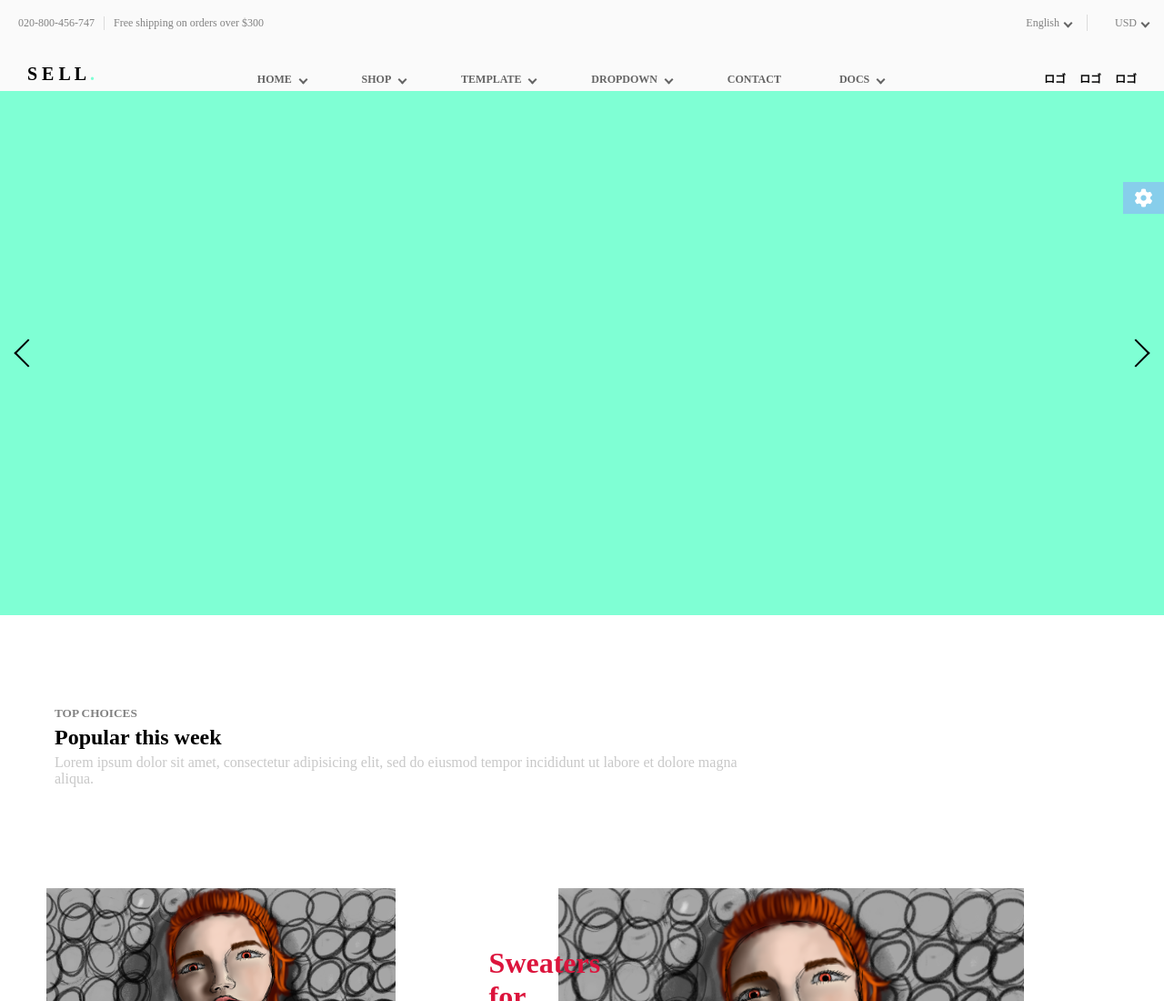
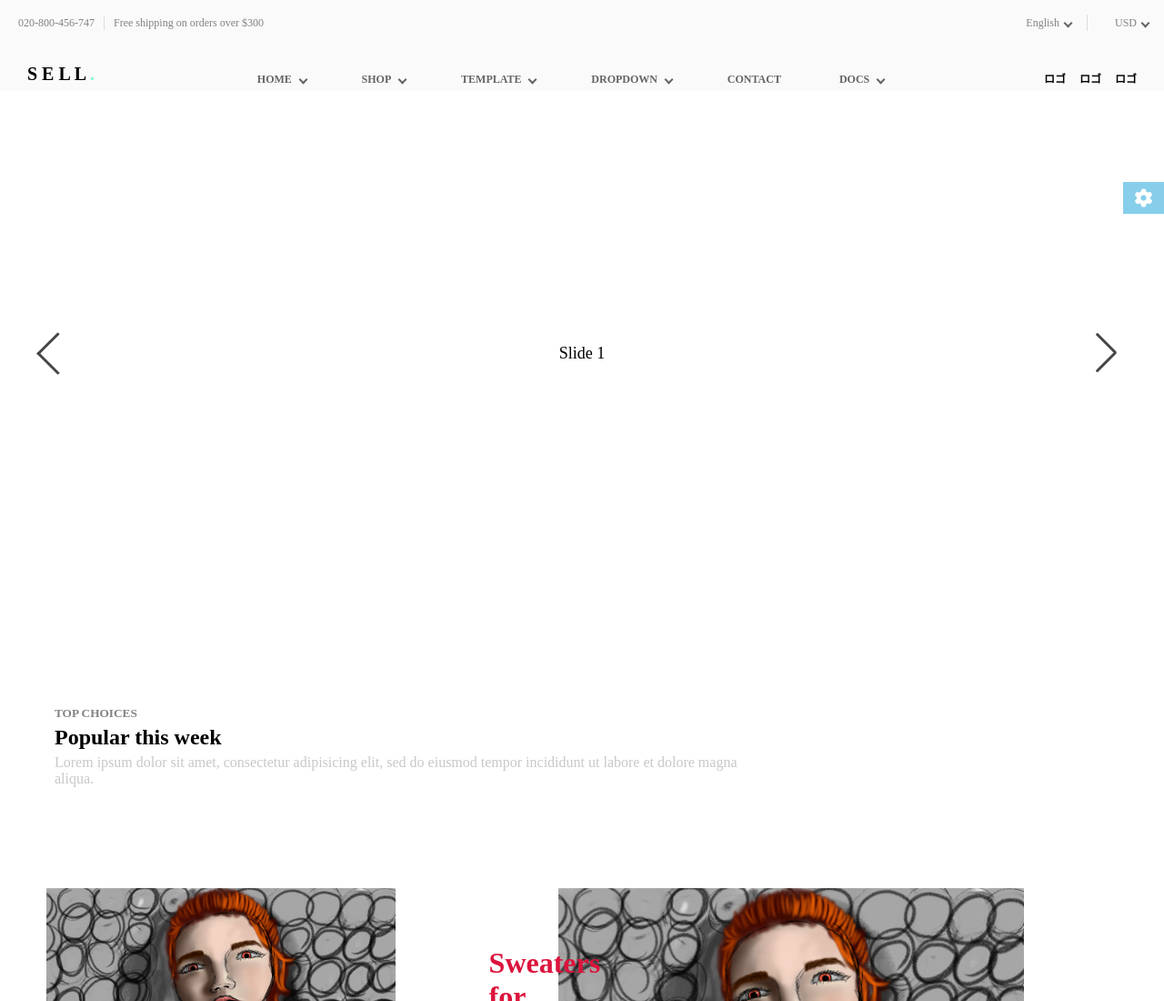
Before and after one commit to miyamon777/saito, a plain HTML site: page index.html in a window 1280 px wide. Shown: the top 1100 px of the page at 91% size. Drawn offline with nearby package versions, Linux system fonts and the light colour scheme.

Commit message:
html&css&script修正

```diff
--- a/index.css
+++ b/index.css
@@ -269,6 +269,63 @@ body {
     padding-right: 15px;
 }
 
+
+.swiper {
+    width: 100%;
+    height: 45vw;
+}
+.swiper-slide {
+    /* Center slide text vertically */
+    display: -webkit-box;
+    display: -ms-flexbox;
+    display: -webkit-flex;
+    display:         flex;
+            justify-content: center;
+            align-items: center;
+    background: #ffffff;
+    font-size: 18px;
+    text-align: center;
+
+    -webkit-box-pack: center;
+    -ms-flex-pack: center;
+    -webkit-justify-content: center;
+    -webkit-box-align: center;
+    -ms-flex-align: center;
+    -webkit-align-items: center;
+}
+.swiper-slide img {
+    display: block;
+    width: 100%;
+    height: 100%;
+
+    object-fit: cover;
+}
+.swiper {
+    margin-right: auto;
+    margin-left: auto;
+}
+.swiper-button-prev {
+    left: 50px;
+}
+.swiper-button-next {
+    right: 50px;
+}
+.swiper-button-next, .swiper-button-prev {
+    color: rgb(70, 70, 70);
+}
+.swiper-button-prev:after {
+    bottom: 0;
+    content: "";
+    height: 30px;
+    margin: auto;
+    position: absolute;
+    top: 0;
+    width: 30px;
+    transform: rotate(45deg);
+    border-bottom: 3px solid rgb(70, 70, 70);
+    border-left: 3px solid rgb(70, 70, 70);
+}
+/*
 .slide {
     display: flex;
     position: relative;
@@ -319,7 +376,7 @@ body {
     right: 20px;
     border-top: 2px solid black;
     border-right: 2px solid black;
-}
+} */
 
 .topic {
     position: relative;
@@ -714,4 +771,5 @@ p.Free {
 .template-content-click {
     transform: translateY(-5px);
     transition: all .2s ease-out;
+    z-index: 10;
 }
--- a/index.html
+++ b/index.html
@@ -5,6 +5,8 @@
     <meta http-equiv="X-UA-Compatible" content="IE=edge">
     <meta name="viewport" content="width=device-width, initial-scale=1.0">
     <title>Document</title>
+    <link rel="stylesheet" href="https://unpkg.com/swiper@8/swiper-bundle.min.css"/>
+    <script src="https://unpkg.com/swiper@8/swiper-bundle.min.js"></script>
     <link rel="stylesheet" href="index.css">
 </head>
 <body>
@@ -67,14 +69,14 @@
         </div>
     </div>
 
-    <div class="slide">
-        <ul class="sliderlist">
-            <li class="sliderlist__item sliderlist__item1"></li>
-            <li class="sliderlist__item sliderlist__item2"></li>
-            <li class="sliderlist__item sliderlist__item3"></li>
-        </ul>
-        <a class="slide-btn slide-btn-left" href="#"></a>
-        <a class="slide-btn slide-btn-right" href="#"></a>
+    <div class="swiper mySwiper">
+        <div class="swiper-wrapper">
+            <div class="swiper-slide">Slide 1</div>
+            <div class="swiper-slide">Slide 2</div>
+            <div class="swiper-slide">Slide 3</div>
+        </div>
+        <div class="swiper-button-next"></div>
+        <div class="swiper-button-prev"></div>
     </div>
 
     <div class="topic">
--- a/index.js
+++ b/index.js
@@ -1,5 +1,12 @@
 'use strict'
-
+const swiper = new Swiper(".mySwiper", {
+    slidesPerView: 1,
+    loop: true,
+    navigation: {
+        nextEl: ".swiper-button-next",
+        prevEl: ".swiper-button-prev",
+    },
+});
 //アローボタン
 const clickCountryMenu = document.getElementsByClassName('click-menu-country')[0];
 const clickMoneyMenu = document.getElementsByClassName('click-menu-money')[0];
@@ -71,48 +78,6 @@ document.addEventListener('click', (e) => {
     }
 });
 
-
-
-//スライド
-const slideBtnLeft = document.querySelector('.slide-btn-left');
-const slideBtnRight = document.querySelector('.slide-btn-right');
-
-const sliderwidth = document.querySelector(".sliderlist__item");
-
-const sliderList = document.querySelector(".sliderlist");
-const sliderList_item = document.querySelector(".sliderlist__item");
-
-let counterRight = 0;
-const sliderListElement = document.getElementsByClassName('sliderlist')[0];
-
-slideBtnRight.addEventListener("click", function() {
-    let width = sliderwidth.clientWidth;
-    sliderList.style.transition = ".3s";
-    counterRight ++;
-    counterLeft --;
-    sliderList.style.transform = "translateX("+ (- width * counterRight) + "px)";
-    // 新しいHTML要素を作成
-    const new_element = document.createElement('li');
-    new_element.className = 'sliderlist__item sliderlist__item1';
-    sliderListElement.appendChild(new_element);
-});
-
-
-let counterLeft = 0;
-
-slideBtnLeft.addEventListener("click", function() {
-    let width = sliderwidth.clientWidth;
-    sliderList.style.transition = ".3s";
-    counterLeft ++;
-    counterRight --;
-    sliderList.style.transform = "translateX("+ ( width * counterLeft) + "px)";
-    // 新しいHTML要素を作成
-    const sliderListElement = document.getElementsByClassName('sliderlist')[0];
-    const sliderListItem1_element = document.getElementsByClassName('sliderlist__item1')[0];
-    const new_element = document.createElement('li');
-    new_element.className = 'sliderlist__item sliderlist__item3';
-    sliderListElement.insertBefore(new_element, sliderListItem1_element);
-});
 
 //ボタン
 const scroll_to_top_btn = document.querySelector('#scroll-to-top-btn');
--- /dev/null
+++ b/test.css
@@ -0,0 +1,51 @@
+html, body {
+    position: relative;
+    height: 100%;
+}
+
+body {
+    margin: 0;
+    padding: 0;
+    background: #eeeeee;
+    color: #000000;
+    font-size: 14px;
+    font-family: Helvetica Neue, Helvetica, Arial, sans-serif;
+}
+
+.swiper {
+    width: 100%;
+    height: 100%;
+}
+
+.swiper-slide {
+    /* Center slide text vertically */
+    display: -webkit-box;
+    display: -ms-flexbox;
+    display: -webkit-flex;
+    display:         flex;
+            justify-content: center;
+            align-items: center;
+    background: #ffffff;
+    font-size: 18px;
+    text-align: center;
+
+    -webkit-box-pack: center;
+    -ms-flex-pack: center;
+    -webkit-justify-content: center;
+    -webkit-box-align: center;
+    -ms-flex-align: center;
+    -webkit-align-items: center;
+}
+
+.swiper-slide img {
+    display: block;
+    width: 100%;
+    height: 100%;
+
+    object-fit: cover;
+}
+
+.swiper {
+    margin-right: auto;
+    margin-left: auto;
+}
```
Also changed, not shown: test.html (added, +32 -0 lines), test.js (added, +9 -0 lines).
